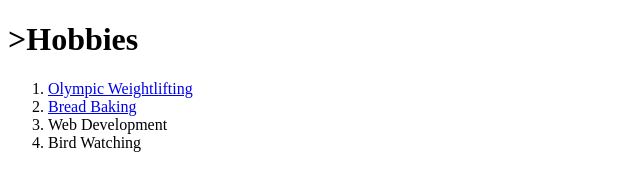
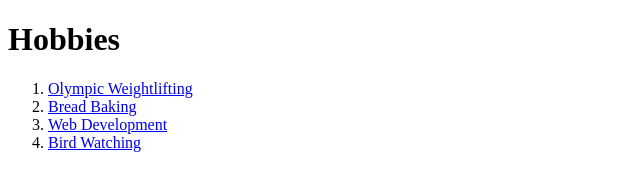
Before and after one commit to littlelcreates/CV, a plain HTML site: page hobbies.html in a window 1280 px wide. Shown: the whole page, without its empty margins (0-640 px from the left). Drawn offline with Linux system fonts and the light colour scheme.

Commit message:
Update hobbies.html

```diff
--- a/hobbies.html
+++ b/hobbies.html
@@ -7,12 +7,12 @@
 </head>
 
 <body>
-  <h1>>Hobbies</h1>
+  <h1>Hobbies</h1>
   <ol>
     <li><a href="https://www.accardifitness.com/">Olympic Weightlifting</a></li>
-    <li><a href="https://www.kingarthurbaking.com/recipes/artisan-sourdough-bread-made-with-a-stiff-starter-recipe">Bread Baking</a></li>
-    <li>Web Development</li>
-    <li>Bird Watching</li>
+    <li><a href="https://natashasbaking.com/">Bread Baking</a></li>
+    <li><a href="https://www.appbrewery.co/">Web Development</a></li>
+    <li><a href="https://www.birdlife.org.au/">Bird Watching</a></li>
   </ol>
 </body>
 
```
